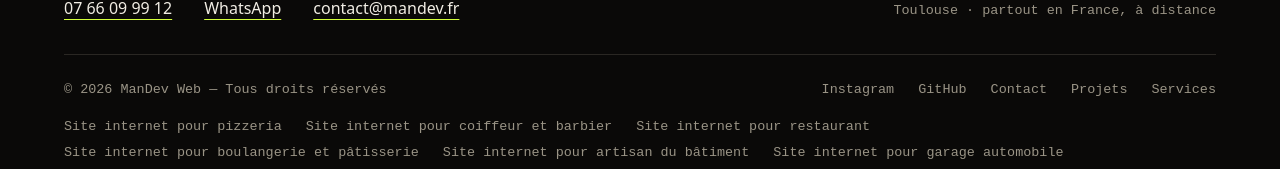
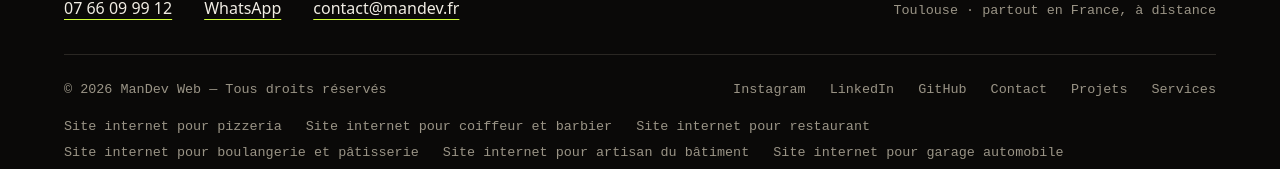
Before and after one commit to mounir-mansi/portfolio, a React (Vite) app in the folder frontend/: page /fr in a window 1280 px wide. Shown: the part 5091-5260 px from the top of the page. Built offline with nearby package versions, Linux system fonts and the light colour scheme; no server answers.

Commit message:
feat: lien LinkedIn dans le pied de page et dans les données structurées (sameAs)

```diff
--- a/frontend/index.html
+++ b/frontend/index.html
@@ -39,7 +39,7 @@
       "@id": "https://mandev.fr/#service",
       "name": "ManDev Web",
       "image": "https://mandev.fr/og-image.png",
-      "sameAs": ["https://github.com/mounir-mansi", "https://www.instagram.com/mandev.web/"],
+      "sameAs": ["https://github.com/mounir-mansi", "https://www.instagram.com/mandev.web/", "https://www.linkedin.com/company/mandevweb", "https://www.linkedin.com/in/mounir-mansi"],
       "knowsLanguage": ["fr", "en", "it", "es"],
       "url": "https://mandev.fr",
       "description": "Création de sites vitrines et applications web sur mesure pour les commerces et PME, à Toulouse et partout en France.",
--- a/frontend/src/components/Footer/Footer.jsx
+++ b/frontend/src/components/Footer/Footer.jsx
@@ -7,6 +7,7 @@ import {
   CONTACT_WHATSAPP_HREF,
   GITHUB_URL,
   INSTAGRAM_URL,
+  LINKEDIN_URL,
 } from "../../utils/contactInfo";
 import { METIERS } from "../../data/metiers";
 import { SERVICE_PAGES } from "../../data/services";
@@ -46,6 +47,9 @@ export default function Footer({ hideCta = false }) {
           <ul className="footer-links">
             <li>
               <a href={INSTAGRAM_URL} target="_blank" rel="noopener noreferrer">Instagram</a>
+            </li>
+            <li>
+              <a href={LINKEDIN_URL} target="_blank" rel="noopener noreferrer">LinkedIn</a>
             </li>
             <li>
               <a href={GITHUB_URL} target="_blank" rel="noopener noreferrer">GitHub</a>
--- a/frontend/src/utils/contactInfo.js
+++ b/frontend/src/utils/contactInfo.js
@@ -6,3 +6,4 @@ export const CONTACT_WHATSAPP_HREF = "https://wa.me/33766099912";
 // Si tu renommes ton compte GitHub (ex. « mandev »), change seulement cette ligne
 export const GITHUB_URL = "https://github.com/mounir-mansi";
 export const INSTAGRAM_URL = "https://www.instagram.com/mandev.web/";
+export const LINKEDIN_URL = "https://www.linkedin.com/company/mandevweb";
```
